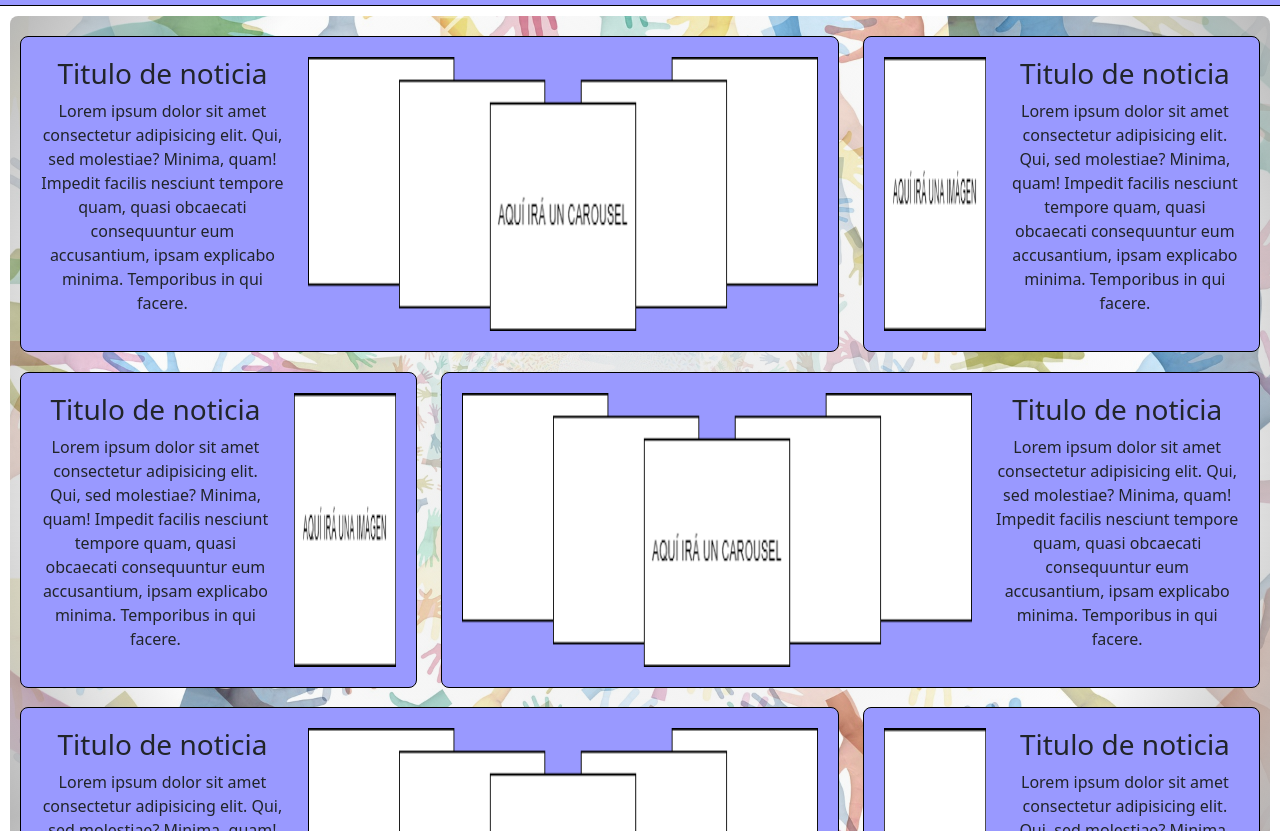
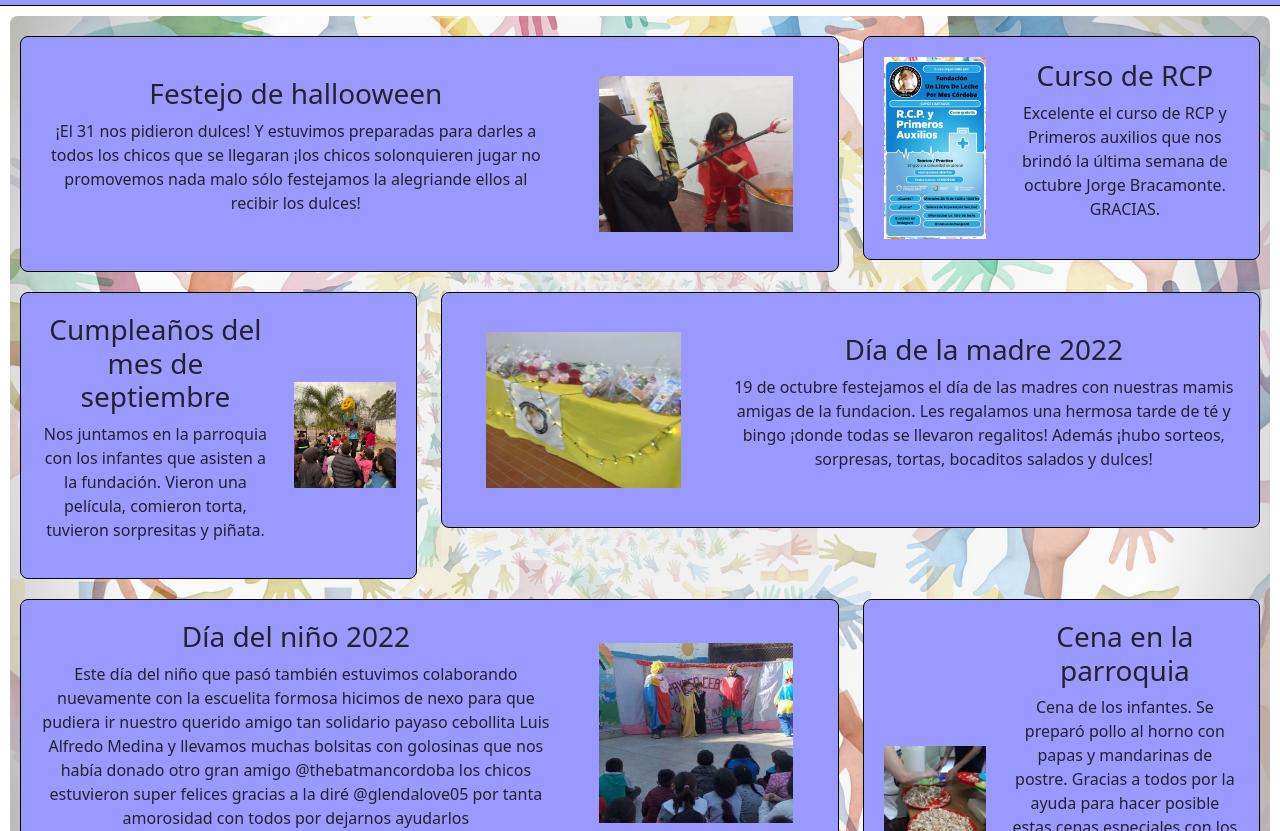
Before and after one commit to HacheNicolas/PreEntrega2-HernandezNicolas, a website: page paginas/noticias.html in a window 1280 px wide. Shown: the part 121-952 px from the top of the page. Drawn offline with nearby package versions, Linux system fonts and the light colour scheme; files whose address does not match are found by name.

Commit message:
Arreglos en sección de noticias

```diff
--- a/paginas/noticias.html
+++ b/paginas/noticias.html
@@ -54,12 +54,12 @@
             <article class="col-8">
                 <div class="contenedorSeccion animate__animated animate__backInLeft">
                     <div class="row">
-                        <div class="col-4">
-                            <h3>Titulo de noticia</h3>
-                            <p>Lorem ipsum dolor sit amet consectetur adipisicing elit. Qui, sed molestiae? Minima, quam! Impedit facilis nesciunt tempore quam, quasi obcaecati consequuntur eum accusantium, ipsam explicabo minima. Temporibus in qui facere.</p>
+                        <div class="col-8 contenidoNoticia">
+                            <h3>Festejo de hallooween</h3>
+                            <p>¡El 31 nos pidieron dulces! Y estuvimos preparadas para darles a todos los chicos que se llegaran ¡los chicos solonquieren jugar no promovemos nada malo sólo festejamos la alegriande ellos al recibir los dulces!</p>
                         </div>
-                        <div class="col-8">
-                            <img class="adjuntoTarjeta" src="../img/carousel.png" alt="carousel de imágenes pertenecientes a una noticia">
+                        <div class="col-4 imagenNoticia">
+                            <img class="adjuntoNoticiaGrande" src="../img/halloween.jpg" alt="imágen referencial al evento de haloween en la fundación">
                         </div>
                     </div>
                 </div>
@@ -67,25 +67,25 @@
             <article class="col-4">
                 <div class="contenedorSeccion animate__animated animate__backInRight">
                     <div class="row">
-                        <div class="col-4">
-                            <img class="adjuntoTarjeta" src="../img/imágen.png" alt="imágen perteneciente a una noticia">
+                        <div class="col-4 imagenNoticia">
+                            <img class="adjuntoNoticiaPequeña" src="../img/Flyer curso de RCP.png" alt="imágen referencial al curso de RCP en la fundación">
                         </div>
-                        <div class="col-8">
-                            <h3>Titulo de noticia</h3>
-                            <p>Lorem ipsum dolor sit amet consectetur adipisicing elit. Qui, sed molestiae? Minima, quam! Impedit facilis nesciunt tempore quam, quasi obcaecati consequuntur eum accusantium, ipsam explicabo minima. Temporibus in qui facere.</p>
+                        <div class="col-8 contenidoNoticia">
+                            <h3>Curso de RCP</h3>
+                            <p>Excelente el curso de RCP y Primeros auxilios que nos brindó la última semana de octubre Jorge Bracamonte. GRACIAS.</p>
                         </div>
                     </div>
                 </div>
             </article>
-            <article class="col-4">
+            <article class="col-4 ">
                 <div class="contenedorSeccion animate__animated animate__backInLeft">
                     <div class="row">
-                        <div class="col-8">
-                            <h3>Titulo de noticia</h3>
-                            <p>Lorem ipsum dolor sit amet consectetur adipisicing elit. Qui, sed molestiae? Minima, quam! Impedit facilis nesciunt tempore quam, quasi obcaecati consequuntur eum accusantium, ipsam explicabo minima. Temporibus in qui facere.</p>
+                        <div class="col-8 contenidoNoticia">
+                            <h3>Cumpleaños del mes de septiembre</h3>
+                            <p>Nos juntamos en la parroquia con los infantes que asisten a la fundación. Vieron una película, comieron torta, tuvieron sorpresitas y piñata.</p>
                         </div>
-                        <div class="col-4">
-                            <img class="adjuntoTarjeta" src="../img/imágen.png" alt="imágen perteneciente a una noticia">
+                        <div class="col-4 imagenNoticia">
+                            <img class="adjuntoNoticiaPequeña" src="../img/cumpleaños del mes.png" alt="imágen referencial al festejo de los cumpleaños del mes de septiembre en la fundación">
                         </div>
                     </div>
                 </div>
@@ -93,12 +93,12 @@
             <article class="col-8">
                 <div class="contenedorSeccion animate__animated animate__backInRight">
                     <div class="row">
-                        <div class="col-8">
-                            <img class="adjuntoTarjeta" src="../img/carousel.png" alt="carousel de imágenes pertenecientes a una noticia">
+                        <div class="col-4 imagenNoticia">
+                            <img class="adjuntoNoticiaGrande" src="../img/dia de la madre.jpg" alt="imágen referencial al festejo del día de la madre 2022 en la fundación">
                         </div>
-                        <div class="col-4">
-                            <h3>Titulo de noticia</h3>
-                            <p>Lorem ipsum dolor sit amet consectetur adipisicing elit. Qui, sed molestiae? Minima, quam! Impedit facilis nesciunt tempore quam, quasi obcaecati consequuntur eum accusantium, ipsam explicabo minima. Temporibus in qui facere.</p>
+                        <div class="col-8 contenidoNoticia">
+                            <h3>Día de la madre 2022</h3>
+                            <p>19 de octubre festejamos el día de las madres con nuestras mamis amigas de la fundacion. Les regalamos una hermosa tarde de té y bingo ¡donde todas se llevaron regalitos! Además ¡hubo sorteos, sorpresas, tortas, bocaditos salados y dulces!</p>
                         </div>
 
                     </div>
@@ -107,12 +107,12 @@
             <article class="col-8">
                 <div class="contenedorSeccion animate__animated animate__backInLeft">
                     <div class="row">
-                        <div class="col-4">
-                            <h3>Titulo de noticia</h3>
-                            <p>Lorem ipsum dolor sit amet consectetur adipisicing elit. Qui, sed molestiae? Minima, quam! Impedit facilis nesciunt tempore quam, quasi obcaecati consequuntur eum accusantium, ipsam explicabo minima. Temporibus in qui facere.</p>
+                        <div class="col-8 contenidoNoticia">
+                            <h3>Día del niño 2022</h3>
+                            <p>Este día del niño que pasó también estuvimos colaborando nuevamente con la escuelita formosa hicimos de nexo para que pudiera ir nuestro querido amigo tan solidario payaso cebollita Luis Alfredo Medina y llevamos muchas bolsitas con golosinas que nos había donado otro gran amigo @thebatmancordoba los chicos estuvieron super felices gracias a la diré @glendalove05 por tanta amorosidad con todos por dejarnos ayudarlos</p>
                         </div>
-                        <div class="col-8">
-                            <img class="adjuntoTarjeta" src="../img/carousel.png" alt="carousel de imágenes pertenecientes a una noticia">
+                        <div class="col-4 imagenNoticia">
+                            <img class="adjuntoNoticiaGrande" src="../img/dia del niño.png" alt="imágen referencial al festejo del día del niño 2022 en la fundación">
                         </div>
                     </div>
                 </div>
@@ -120,12 +120,12 @@
             <article class="col-4">
                 <div class="contenedorSeccion animate__animated animate__backInRight">
                     <div class="row">
-                        <div class="col-4">
-                            <img class="adjuntoTarjeta" src="../img/imágen.png" alt="imágen perteneciente a una noticia">
+                        <div class="col-4 imagenNoticia">
+                            <img class="adjuntoNoticiaPequeña" src="../img/cena.jpg" alt="imágen referencial a cena en la parroquia de la fundación">
                         </div>
-                        <div class="col-8">
-                            <h3>Titulo de noticia</h3>
-                            <p>Lorem ipsum dolor sit amet consectetur adipisicing elit. Qui, sed molestiae? Minima, quam! Impedit facilis nesciunt tempore quam, quasi obcaecati consequuntur eum accusantium, ipsam explicabo minima. Temporibus in qui facere.</p>
+                        <div class="col-8 contenidoNoticia">
+                            <h3>Cena en la parroquia</h3>
+                            <p>Cena de los infantes. Se preparó pollo al horno con papas y mandarinas de postre. Gracias a todos por la ayuda para hacer posible estas cenas especiales con los infantes. ¡Gracias al espacio del cual formamos parte y nos sentimos en familia: Comunidad paroquial San José!</p>
                         </div>
                     </div>
                 </div>
--- a/scss/_main.scss
+++ b/scss/_main.scss
@@ -25,9 +25,27 @@
             margin-top: 10px;
             margin-bottom: 10px;
         }
+        .contenidoNoticia{
+            display: flex;
+            flex-direction: column;
+            justify-content: center;
+            align-items: center;
+        }
+        .imagenNoticia{
+            display: flex;
+            justify-content: center;
+            align-items: center;
+        }
         .adjuntoTarjeta{
             width: 100%;
             height: 100%;
+        }
+        .adjuntoNoticiaGrande{
+            width: 80%;
+            height: 80%;
+        }
+        .adjuntoNoticiaPequeña{
+            width: 100%;
         }
         /* Ubicacion */
         .mapa{
--- a/scss/_mixins.scss
+++ b/scss/_mixins.scss
@@ -1,6 +1,5 @@
 /* Mixin para animación de la navegación */
 @mixin animacionNav() {
-    transform: scale(1.2);
     background-color: map-get($colores, secundario);
     border: map-get($bordes, negro);
     border-radius: $radio;
--- a/scss/estilos.scss
+++ b/scss/estilos.scss
@@ -1,6 +1,5 @@
 @import "variables";
 @import "mixins";
-@import "bucles";
 @import "reset";
 @import "body";
 @import "header";
```
Also changed, not shown: css/estilos.css, img/Flyer curso de RCP.png (added), img/cena.jpg (added), img/cumpleaños del mes.png (added), img/dia de la madre.jpg (added), img/dia del niño.png (added), img/halloween.jpg (added), scss/_bucles.scss (deleted).
